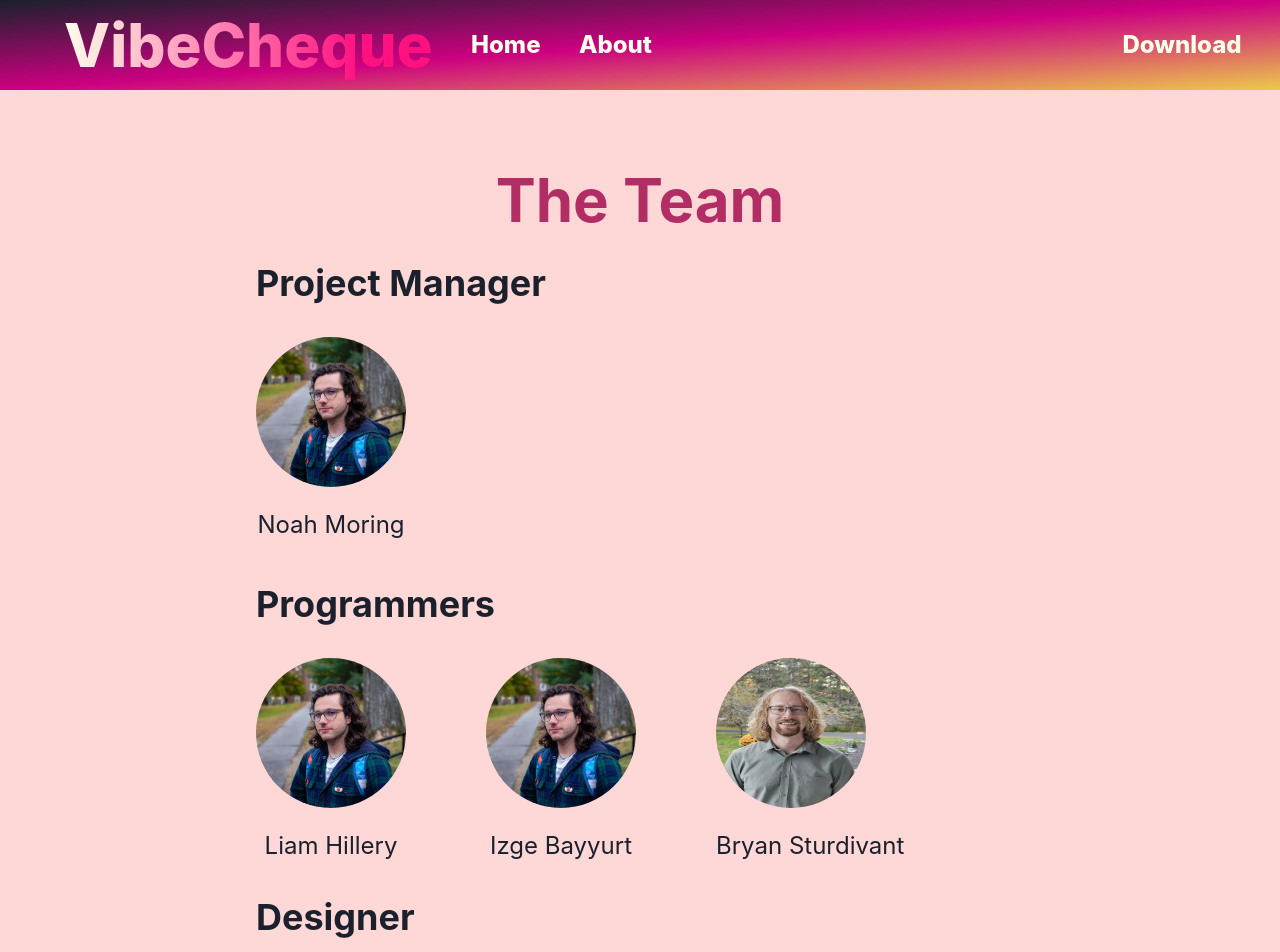
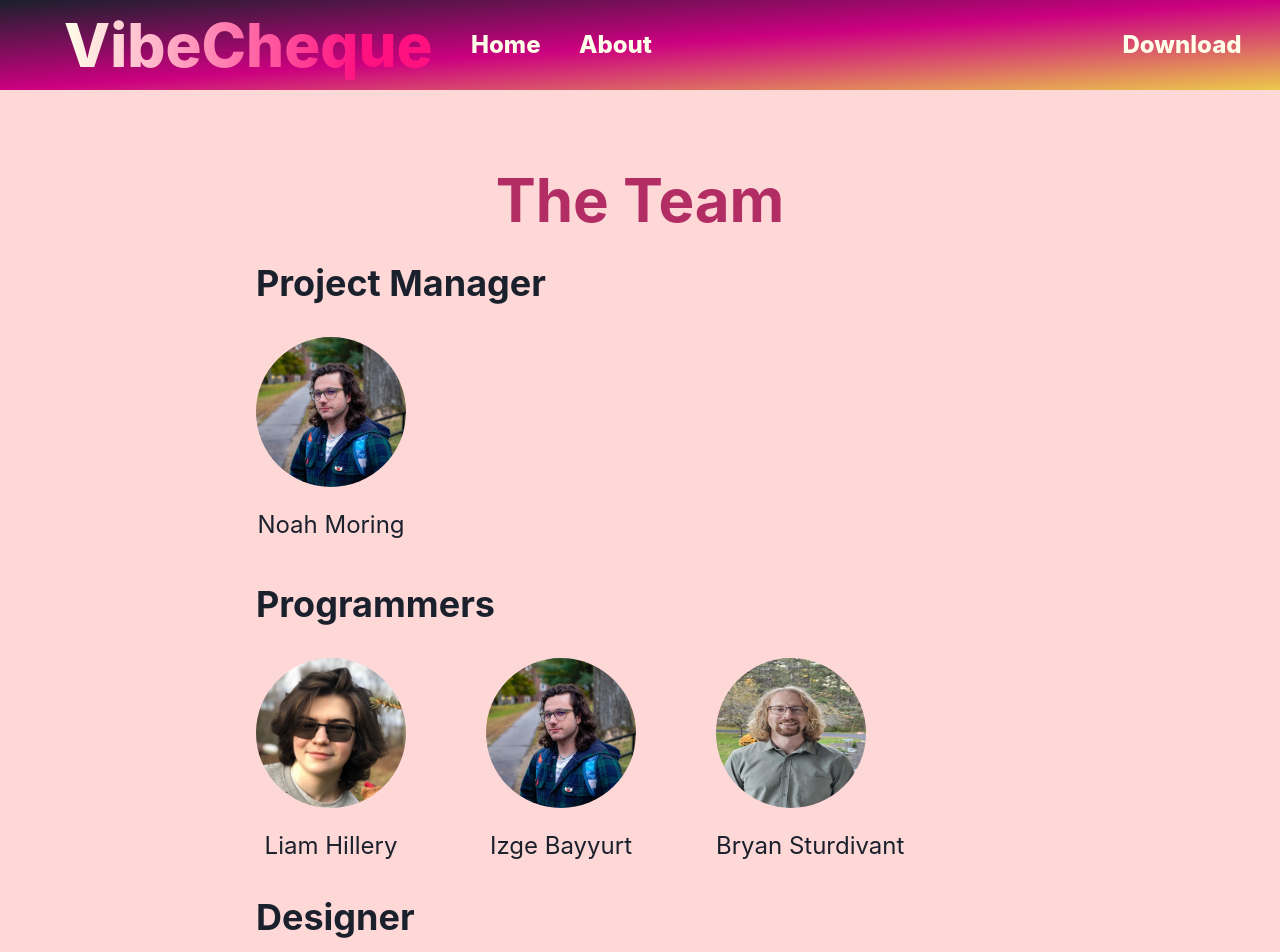
Before and after one commit to COS420-Fall24/Team-F, a React (Create React App) app: page /about in a window 1280 px wide. Shown: the top 952 px of the page. Built offline with nearby package versions, Linux system fonts and the light colour scheme.

Commit message:
liam's (like 5 year old :P) image added

```diff
--- a/src/About.tsx
+++ b/src/About.tsx
@@ -40,7 +40,7 @@ function About(): React.JSX.Element {
                     <Box marginRight="10">
                         <Image
                             // eslint-disable-next-line @typescript-eslint/no-unsafe-assignment
-                            src={require("./images/izge.jpg")}
+                            src={require("./images/Liam.jpg")}
                             borderRadius="full"
                             boxSize="150px"
                         />
```
Also changed, not shown: src/images/Liam.jpg (added).
